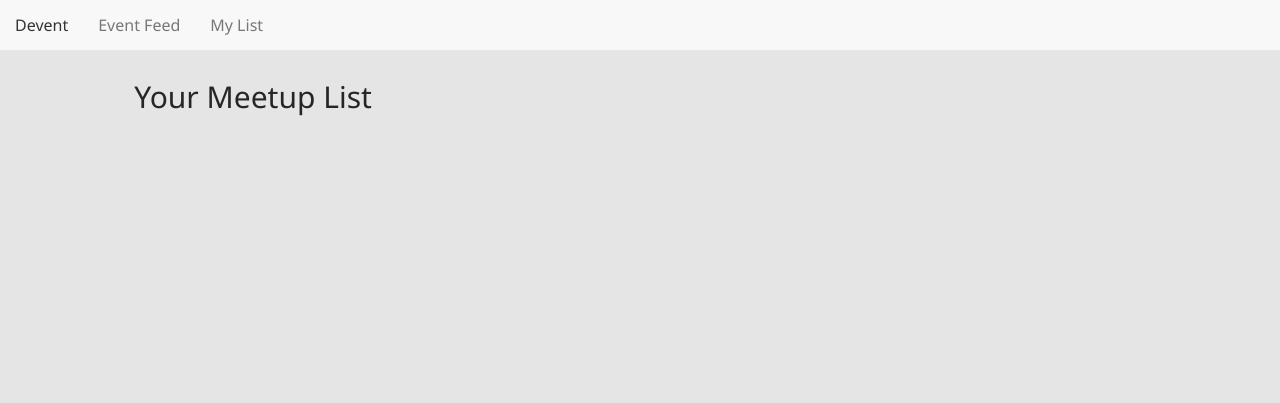
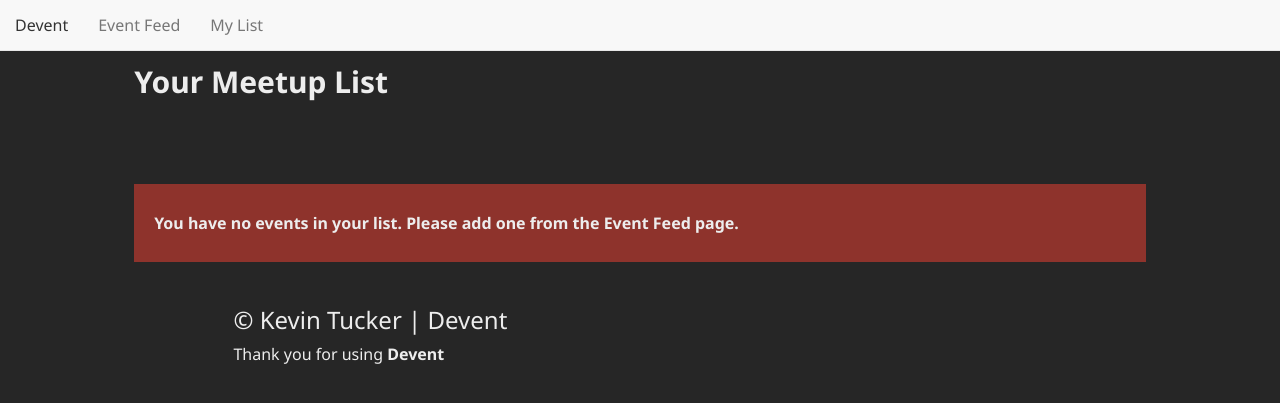
Before and after one commit to kwtucker/Python_Projects, a Django app: page /posts/ in a window 1280 px wide. Shown: the top 403 px of the page. Run offline with Django 3.2, Linux system fonts and the light colour scheme; data that the repository does not hold is empty; some libraries are stand-ins or nearby versions.

Commit message:
Error and success messages styled and footer added

```diff
--- a/day1/PyEnvironments/devent/src/posts/views.py
+++ b/day1/PyEnvironments/devent/src/posts/views.py
@@ -42,7 +42,7 @@ def event_comment_update(request, id):
 def event_delete(request,id):
     instance = get_object_or_404(Event,id=id)
     instance.delete()
-    messages.success(request, "Deleted")
+    messages.info(request, "Deleted")
     return redirect("posts:list")
 
 
--- a/day1/PyEnvironments/devent/src/static/css/main.css
+++ b/day1/PyEnvironments/devent/src/static/css/main.css
@@ -1,5 +1,5 @@
 body {
-    background: #E5E5E5;
+    background: #262626;
     font: 400 16px/1.45 'Noto Sans', sans-serif;
     color: #262626;
 }
@@ -13,8 +13,11 @@ ul {
     font-size: 1.1em;
     padding: 2px 15px 3px 15px;
     text-align: center;
-    height: 32px;
+   /* height: 32px;*/
     text-decoration: none;
+}
+.noContent {
+    color: red;
 }
 
 .link:hover, .btn-info:hover{
@@ -50,13 +53,46 @@ input[type='submit']:active, .btn-info:active{
 
 
 h2 {
-    margin: 80px 0 0;
+    margin: 60px 0 0 0;
+    color: #EDEDED;
+    font: 700 30px/1.45 'Noto Sans', sans-serif;
 }
 
-.messages .success {
+.messages {
+    padding: 0;
+    list-style-type: none;
+}
+
+.success {
+    background: #297451;
+    padding: 20px;
     margin: 80px 0 0 0;
+    color: #EDEDED;
+    font: 700 16px/2.4 'Noto Sans', sans-serif;
+}
+
+.info {
+    background: #8E332C;
+    padding: 20px;
+    margin: 80px 0 0 0;
+    color: #EDEDED;
+    font: 700 16px/2.4 'Noto Sans', sans-serif;
 }
 
 textarea {
     height: 8em;
 }
+
+.datetime {
+    background: #7AAEDB;
+    height: 40px;
+    text-align: right;
+    line-height: 2.4;
+    font: 700 16px/2.4 'Noto Sans', sans-serif;
+}
+
+footer {
+    background: #262626;
+    color: #EDEDED;
+    padding: 15px;
+}
--- a/day1/PyEnvironments/devent/src/templates/base.html
+++ b/day1/PyEnvironments/devent/src/templates/base.html
@@ -21,7 +21,9 @@
 
 
         {% endblock content %}
+
         </section>
+        {% include 'footer.html'%}
     </section>
 
     <script src="https://ajax.googleapis.com/ajax/libs/jquery/1.12.0/jquery.min.js"></script>
--- a/day1/PyEnvironments/devent/src/templates/event_list.html
+++ b/day1/PyEnvironments/devent/src/templates/event_list.html
@@ -4,16 +4,24 @@
     <h2>Your Meetup List</h2>
     <section class="row">
     <ul class="col-sm-12">
+        {% if not object_list %}
+            <li class="noContent info">You have no events in your list. Please add one from the Event Feed page.</li>
+        {% endif %}
     {% for obj in object_list %}
+
         <li class="item row">
+            <div class="row">
+                <p class="hidden-xs col-md-3 col-md-offset-10 datetime"><small>{{ obj.event_date }}</small></p>
+                <p class="hidden-sm hidden-md hidden-lg hidden-xl col-xs-12 col-xs-offset-0 datetime"><small>{{ obj.event_date }}</small></p>
+            </div>
             <div class="row">
                 <p class="hidden-xs col-sm-3"><strong>Event</strong></p>
                 <p class="hidden-xs col-sm-4"><strong>Group</strong></p>
             </div>
             <div class="row">
-                <p class="hidden-sm hidden-md hidden-lg hidden-xl col-md-3 datetime"><strong>Event</strong> {{ obj.event_name }} <small>{{ obj.event_date }}</small></p>
+                <p class="hidden-sm hidden-md hidden-lg hidden-xl col-md-3"><strong>Event</strong> {{ obj.event_name }}</p>
                 <p class="hidden-sm hidden-md hidden-lg hidden-xl col-md-4"><strong>Group</strong> {{ obj.group_name }}</p>
-                <p class="hidden-xs col-sm-3 col-md-3 datetime">{{ obj.event_name }}<small>{{ obj.event_date }}</small></p>
+                <p class="hidden-xs col-sm-3 col-md-3">{{ obj.event_name }}</p>
                 <p class="hidden-xs col-sm-4 col-md-3">{{ obj.group_name }}</p>
 
                 <div class="col-sm-4 col-md-6">
@@ -61,27 +69,3 @@
 
     </ul>
 {% endblock content %}
-
-
-
-
-<!-- <li class="item">
-    <p><strong>{{ obj.group_name }}</strong></p>
-    <p>Event Name: {{ obj.event_name }}</p>
-    <p>Event Link: {{ obj.event_url }}</p>
-    {% if obj.comment %}
-    <p>Event Comment: {{ obj.comment }}<a href="{{ obj.get_absolute_url }}" name="">Edit Comment</a></p>
-    {% else %}
-        <a class="link" href="{{ obj.get_absolute_url }}" name="">Add Comment</a></p>
-    {% endif %}
-    <form action="/posts/{{ obj.id }}/delete/" method="POST">{% csrf_token %}
-        {{ form.as_p }}
-        <input type="hidden" name="event_id" value="{{ i.event_id }}">
-        <input type="hidden" name="group_name" value="{{ i.group_name }}">
-        <input type="hidden" name="event_name" value="{{ i.event_name }}">
-        <input type="hidden" name="event_date" value="{{ i.event_date }}">
-        <input type="hidden" name="event_url" value="{{ i.event_url }}">
-        <input type="submit" value="Remove"></input>
-    </form>
-
-    </li> -->
--- /dev/null
+++ b/day1/PyEnvironments/devent/src/templates/footer.html
@@ -0,0 +1,6 @@
+{% block content %}
+<footer class="row">
+    <h3 class="col-xs-10 col-xs-offset-1">&copy Kevin Tucker | Devent</h3>
+    <p  class="col-xs-10 col-xs-offset-1">Thank you for using <strong>Devent</strong></p>
+</footer>
+{% endblock %}
```
Also changed, not shown: day1/PyEnvironments/devent/src/templates/events.html (+7 -2 lines).
